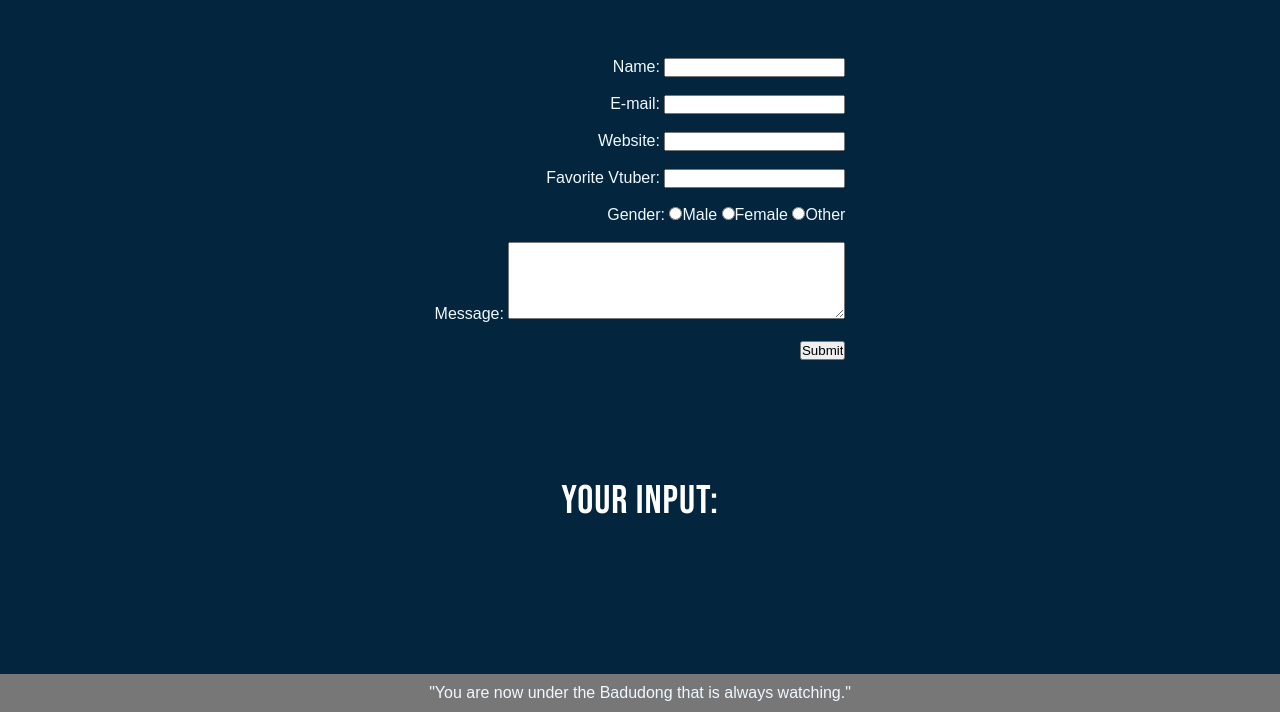
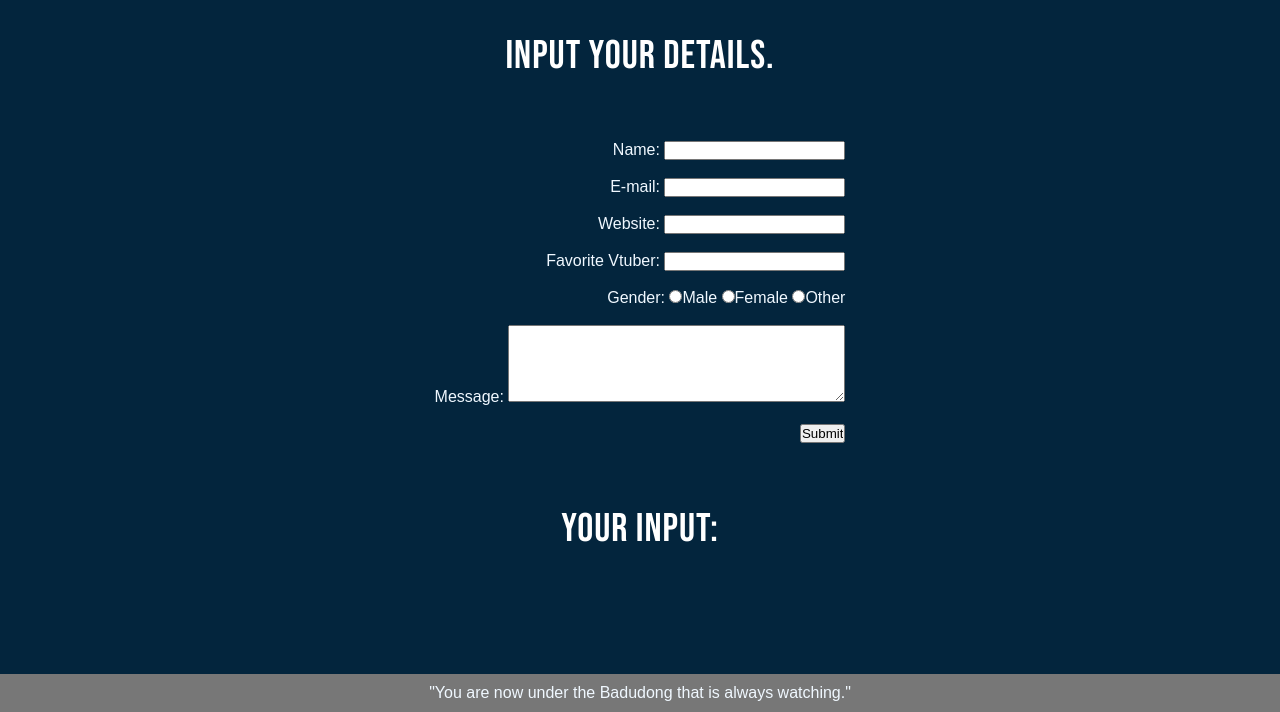
Before and after one commit to JohnBernardDurano/lab2, a PHP site: page /forms.php in a window 1280 px wide. Shown: the part 112-824 px from the top of the page. Run offline with PHP 8.4, Linux system fonts and the light colour scheme; data that the repository does not hold is empty; some libraries are stand-ins or nearby versions.

Commit message:
Update forms.php
Made things more descriptive

```diff
--- a/week9/forms.php
+++ b/week9/forms.php
@@ -39,7 +39,9 @@ function test_input($data) {
   return $data;
 }
 ?>
-
+<?php
+echo "<h2>Input your details.</h2>";
+?>
 <form method="post" action="<?php echo htmlspecialchars($_SERVER["PHP_SELF"]);?>" style="text-align: right; color:aliceblue;">
   Name: <input type="text" name="name">
   <br><br>
```
